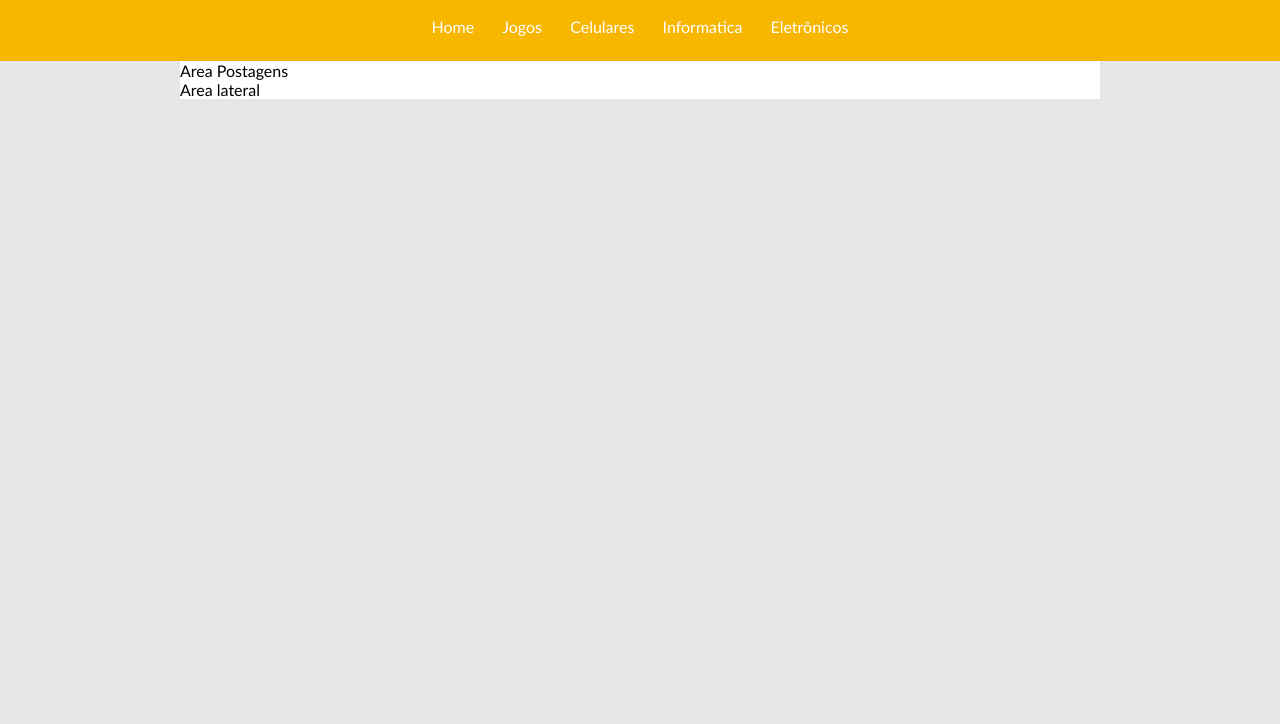
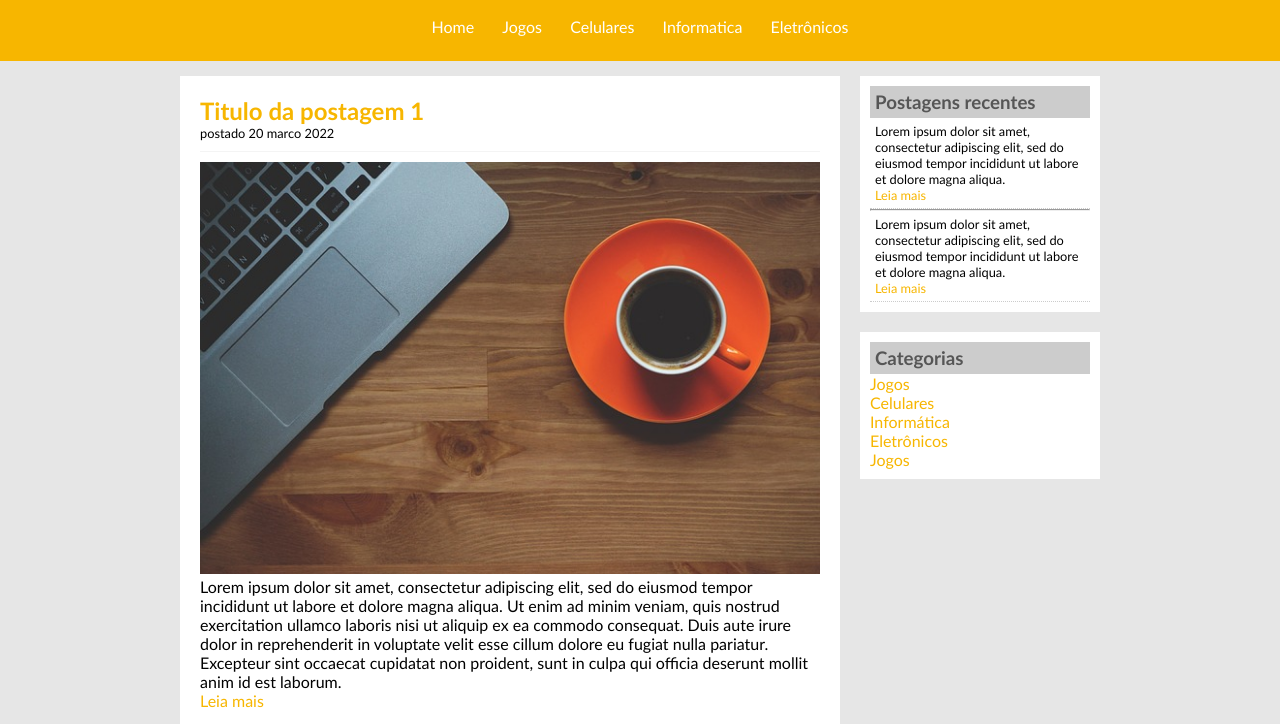
Before and after one commit to guiborlot/tecblog-website, a plain HTML site: page index.html in a window 1280 px wide. Shown: the part 76-800 px from the top of the page. Drawn offline with Linux system fonts and the light colour scheme.

Commit message:
Layout website completo

```diff
--- a/index.html
+++ b/index.html
@@ -22,11 +22,48 @@
 
     <div id="area-principal">
         <div id="area-postagens">
-            Area Postagens
+            <div class="postagem">
+                <h2>Titulo da postagem 1</h2>
+                <span class="data-postagem">postado 20 marco 2022</span>
+                <img width="620px" src="assets/imagem1.jpg" alt="imagem 1">
+                <p>Lorem ipsum dolor sit amet, consectetur adipiscing elit, sed do eiusmod tempor incididunt ut labore et dolore magna aliqua. Ut enim ad minim veniam, quis nostrud exercitation ullamco laboris nisi ut aliquip ex ea commodo consequat. Duis aute irure dolor in reprehenderit in voluptate velit esse cillum dolore eu fugiat nulla pariatur. Excepteur sint occaecat cupidatat non proident, sunt in culpa qui officia deserunt mollit anim id est laborum.</p>
+                <a href="">Leia mais</a>
+            </div>
+            <div class="postagem">
+                <h2>Titulo da postagem 2</h2>
+                <span class="data-postagem">postado 10 marco 2022</span>
+                <img width="620px" src="assets/imagem2.jpg" alt="imagem 2">
+                <p>Lorem ipsum dolor sit amet, consectetur adipiscing elit, sed do eiusmod tempor incididunt ut labore et dolore magna aliqua. Ut enim ad minim veniam, quis nostrud exercitation ullamco laboris nisi ut aliquip ex ea commodo consequat. Duis aute irure dolor in reprehenderit in voluptate velit esse cillum dolore eu fugiat nulla pariatur. Excepteur sint occaecat cupidatat non proident, sunt in culpa qui officia deserunt mollit anim id est laborum.</p>
+                <a href="">Leia mais</a>
+            </div>
         </div>
+
         <div id="area-lateral">
-            Area lateral
+            <div class="conteudo-lateral">
+                <h3>Postagens recentes</h3>
+                <div class="postagem-lateral">
+                    <p>Lorem ipsum dolor sit amet, consectetur adipiscing elit, sed do eiusmod tempor incididunt ut labore et dolore magna aliqua.</p>
+                    <a href="">Leia mais</a>
+                </div>
+                <hr>
+                <div class="postagem-lateral">
+                    <p>Lorem ipsum dolor sit amet, consectetur adipiscing elit, sed do eiusmod tempor incididunt ut labore et dolore magna aliqua.</p>
+                    <a href="">Leia mais</a>
+                </div>
+            </div>
+
+            <div class="conteudo-lateral">
+                <h3>Categorias</h3>
+
+                <a href="">Jogos</a><br>
+                <a href="">Celulares</a><br>
+                <a href="">Informática</a><br>
+                <a href="">Eletrônicos</a><br>
+                <a href="">Jogos</a><br>
+            </div>
         </div>
+
+        <div id="rodape">Todos os direitos reservados</div>
     </div>
 </body>
 </html>
--- a/style/main.css
+++ b/style/main.css
@@ -20,27 +20,69 @@ body{
 }
 
 #area-principal{
-    background: #fff;
     width: 920px;
     margin: 0 auto;
+    padding: 15px;
 }
 
 #area-postagens{
+    width: 660px;
+    float: left;
+}
+
+#area-lateral{
+    width: 240px;
+    float: right;
+}
+
+.postagem{
+    padding: 20px;
+    margin-bottom: 20px;
+    background-color: #fff;
+}
+
+.conteudo-lateral{
+    background-color: #fff;
+    padding: 10px;
+    margin-bottom: 20px;
+}
+
+.postagem-lateral{
+    font-size: 0.8em;
+    padding: 5px;
+    border-bottom: 1px dotted #CCC;
+}
+
+#rodape{
+    clear: both;
+    text-align: center;
+    padding: 15px;
+    background-color: #ccc;
 
 }
+
 
 a{
     text-decoration: none;
 }
 
 a:link, a:visited{
+    color: #f7b600;
+}
+
+a:hover{
+    text-decoration: underline;
+}
+
+.area-cabecalho a:link, .area-cabecalho a:visited{
     color: #fff;
     padding: 8px 12px;
 }
 
-a:hover{
+.area-cabecalho a:hover{
     color: #f7b600;
     background-color: #fff;
+    text-decoration: none;
 }
 
 h1{
@@ -48,6 +90,24 @@ h1{
     font-size: 2.5em;
 }
 
+h2{
+    color: #f7b600;
+}
+
+h3{
+    color: #565656;
+    background: #CCC;
+    padding: 5px;
+}
+
 .branco{
     color: white;
 }
+
+.data-postagem{
+    font-size: 0.8em;
+    border-bottom: 1px solid #f4f4f4;
+    padding-bottom: 10px;
+    margin-bottom: 10px;
+    display: block;
+}
```
